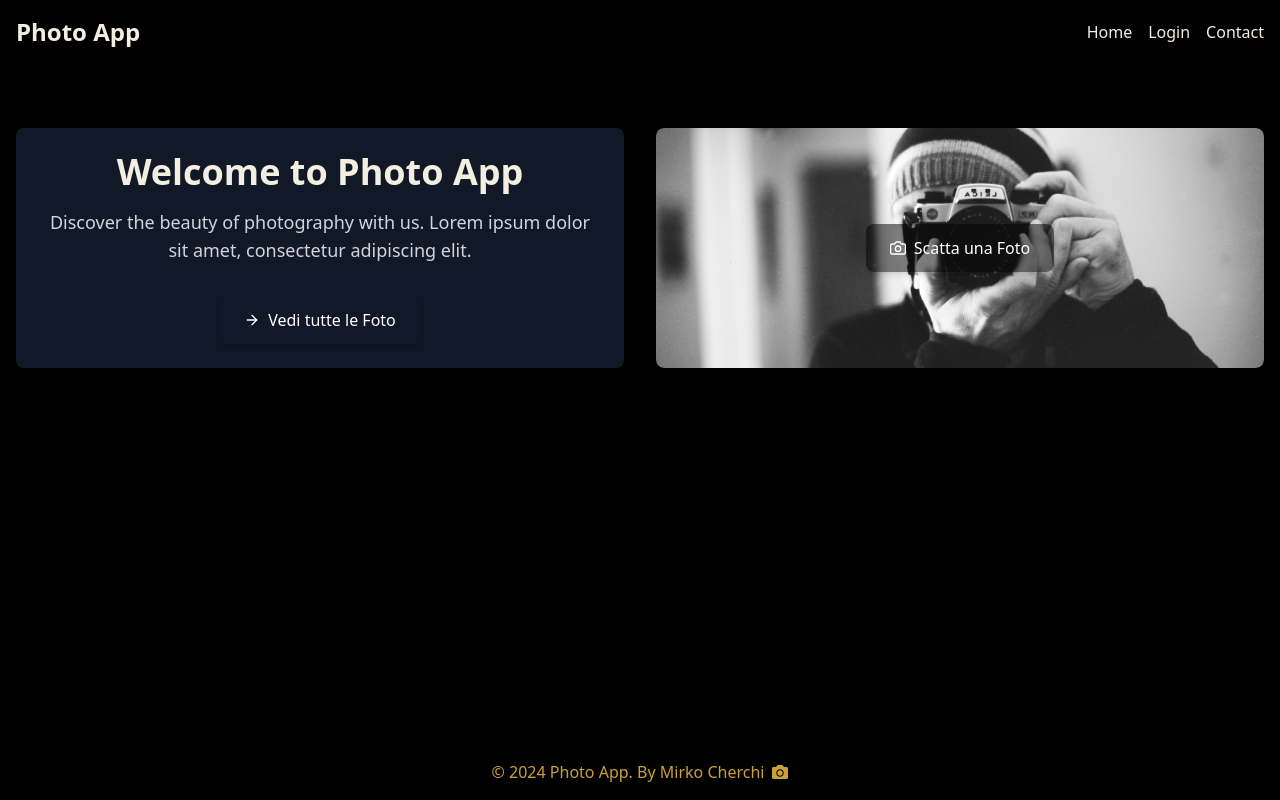
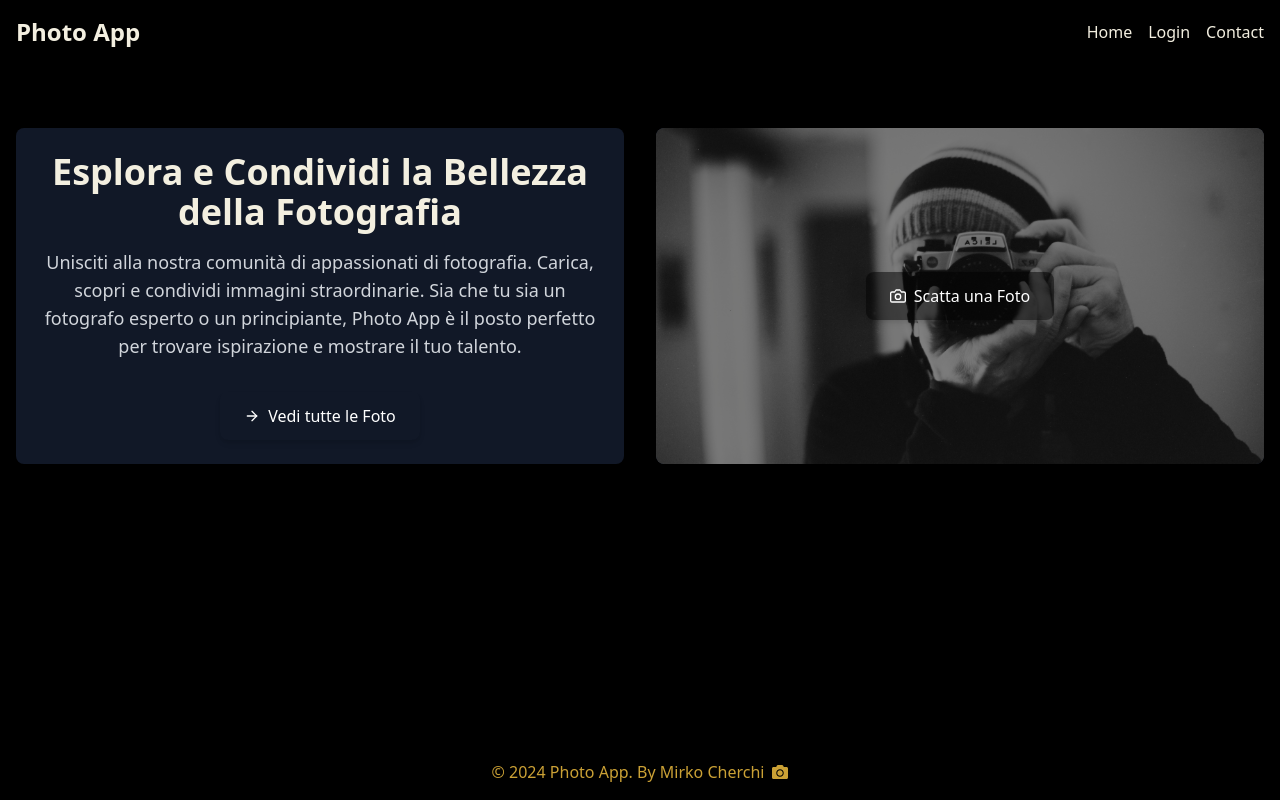
Before and after one commit to MirkoCherchi/react-il-mio-fotoalbum, a React (Vite) app in the folder Frontend/: page / in a window 1280 px wide. Built offline with nearby package versions, Linux system fonts and the light colour scheme; the HTML template or start-up script is replaced by a standard one.

Commit message:
feat: profilepage

```diff
--- a/Frontend/src/pages/HomePage.jsx
+++ b/Frontend/src/pages/HomePage.jsx
@@ -1,23 +1,23 @@
 import React, { useContext } from "react";
-import { Link, useNavigate } from "react-router-dom";
+import { Link } from "react-router-dom";
 import Header from "../components/Header";
 import Footer from "../components/Footer";
 import PhotoHomePage from "../assets/photo-HomePage.jpg";
 import { FiCamera, FiArrowRight } from "react-icons/fi";
+import { motion } from "framer-motion";
 import { AuthContext } from "../components/Auth/Context";
 
 const HomePage = () => {
   const { isAuthenticated } = useContext(AuthContext);
-  const navigate = useNavigate();
 
   const handleButtonClick = () => {
     // Logic to redirect based on authentication status
     if (isAuthenticated) {
-      // User is authenticated, navigate to upload photo page
-      navigate("/upload-photo");
+      // User is authenticated, redirect to upload photo page
+      window.location.href = "/upload-photo";
     } else {
-      // User is not authenticated, navigate to login page
-      navigate("/login");
+      // User is not authenticated, redirect to login page
+      window.location.href = "/login";
     }
   };
 
@@ -30,13 +30,32 @@ const HomePage = () => {
       <main className="flex-1 container mx-auto px-4 py-24 md:py-32 relative">
         <div className="grid grid-cols-1 md:grid-cols-2 gap-8">
           {/* Left Column */}
-          <section className="p-6 bg-gray-900 rounded-lg shadow-lg flex flex-col justify-center hover:shadow-xl transition duration-300">
+          <motion.section
+            initial={{ opacity: 0, y: 50 }}
+            animate={{ opacity: 1, y: 0 }}
+            transition={{ duration: 1 }}
+            className="p-6 bg-gray-900 rounded-lg shadow-lg flex flex-col justify-center hover:shadow-xl transition duration-300"
+          >
             <div className="text-center mb-8">
-              <h2 className="text-4xl font-bold mb-4">Welcome to Photo App</h2>
-              <p className="text-lg text-gray-300">
-                Discover the beauty of photography with us. Lorem ipsum dolor
-                sit amet, consectetur adipiscing elit.
-              </p>
+              <motion.h2
+                initial={{ opacity: 0 }}
+                animate={{ opacity: 1 }}
+                transition={{ duration: 0.8, delay: 0.2 }}
+                className="text-4xl font-bold mb-4"
+              >
+                Esplora e Condividi la Bellezza della Fotografia
+              </motion.h2>
+              <motion.p
+                initial={{ opacity: 0 }}
+                animate={{ opacity: 1 }}
+                transition={{ duration: 0.8, delay: 0.4 }}
+                className="text-lg text-gray-300"
+              >
+                Unisciti alla nostra comunità di appassionati di fotografia.
+                Carica, scopri e condividi immagini straordinarie. Sia che tu
+                sia un fotografo esperto o un principiante, Photo App è il posto
+                perfetto per trovare ispirazione e mostrare il tuo talento.
+              </motion.p>
             </div>
             <div className="flex justify-center">
               <Link
@@ -46,32 +65,42 @@ const HomePage = () => {
                 <FiArrowRight className="mr-2" /> Vedi tutte le Foto
               </Link>
             </div>
-          </section>
+          </motion.section>
 
           {/* Right Column */}
-          <section className="p-6 bg-gray-900 rounded-lg shadow-lg relative overflow-hidden">
+          <motion.section
+            initial={{ opacity: 0, x: 50 }}
+            animate={{ opacity: 1, x: 0 }}
+            transition={{ duration: 1 }}
+            className="p-6 bg-gray-900 rounded-lg shadow-lg relative overflow-hidden"
+          >
             <div className="absolute inset-0 overflow-hidden rounded-lg">
               <div
                 className="absolute inset-0 bg-black opacity-50"
                 style={{ mixBlendMode: "multiply" }}
               ></div>
-              <img
+              <motion.img
+                initial={{ scale: 1 }}
+                whileHover={{ scale: 1.1 }}
+                transition={{ duration: 0.5 }}
                 src={PhotoHomePage}
                 alt="Featured"
-                className="object-cover w-full h-full transition-transform duration-500 transform hover:scale-110"
+                className="object-cover w-full h-full"
               />
             </div>
             <div className="absolute inset-0 flex items-center justify-center">
               <div className="flex items-end justify-center">
-                <button
+                <motion.button
+                  whileHover={{ scale: 1.05 }}
+                  whileTap={{ scale: 0.95 }}
                   onClick={handleButtonClick}
                   className="bg-teal-500 text-white bg-black bg-opacity-50 py-3 px-6 rounded-lg shadow-md hover:bg-teal-600 transition duration-300 flex items-center transform hover:scale-105"
                 >
                   <FiCamera className="mr-2" /> Scatta una Foto
-                </button>
+                </motion.button>
               </div>
             </div>
-          </section>
+          </motion.section>
         </div>
       </main>
 
--- a/Frontend/src/services/api.js
+++ b/Frontend/src/services/api.js
@@ -1,9 +1,9 @@
 import axios from "axios";
 
-const BASE_URL = "http://localhost:3000"; // Assicurati che questo URL sia corretto
+const BASE_URL = "http://localhost:3000";
 
 const Api = {
-  // Funzione per ottenere tutte le foto dell'utente loggato
+  // Funzione per ottenere tutte le foto
   getPhotos: async () => {
     try {
       const response = await axios.get(`${BASE_URL}/photos`);
@@ -14,7 +14,7 @@ const Api = {
     }
   },
 
-  // Funzione per ottenere una foto specifica per ID
+  // Funzione per ottenere una foto per ID
   getPhotoById: async (id) => {
     try {
       const response = await axios.get(`${BASE_URL}/photos/${id}`);
@@ -30,6 +30,21 @@ const Api = {
     } catch (error) {
       console.error(
         `Errore durante il recupero della foto ${id}:`,
+        error.message
+      );
+      throw error;
+    }
+  },
+
+  // Funzione per ottenere le foto dell'utente loggato
+  getPhotosByUser: async (userId) => {
+    try {
+      const response = await axios.get(`${BASE_URL}/photos`);
+      const photos = response.data.filter((photo) => photo.userId === userId);
+      return photos;
+    } catch (error) {
+      console.error(
+        `Errore durante il recupero delle foto per l'utente ${userId}:`,
         error.message
       );
       throw error;
@@ -92,12 +107,13 @@ const Api = {
       throw error;
     }
   },
+
+  // Funzione per ottenere le foto per una categoria specifica
   getPhotosByCategory: async (categoryId) => {
     try {
       const response = await axios.get(
         `${BASE_URL}/categories/${categoryId}/photos`
       );
-      console.log("Risposta dalla API:", response.data); // Controlla cosa restituisce la API
       return response.data;
     } catch (error) {
       console.error(
@@ -108,8 +124,18 @@ const Api = {
     }
   },
 
-  addCategory: (categoryData) => {
-    return axios.post(`${BASE_URL}/categories`, categoryData);
+  // Funzione per aggiungere una nuova categoria
+  addCategory: async (categoryData) => {
+    try {
+      const response = await axios.post(`${BASE_URL}/categories`, categoryData);
+      return response.data;
+    } catch (error) {
+      console.error(
+        "Errore durante l'aggiunta della categoria:",
+        error.message
+      );
+      throw error;
+    }
   },
 
   // Funzione per ottenere il profilo utente
```
Also changed, not shown: Frontend/src/pages/ProfilePage.jsx (+66 -36 lines), 1 other file (tests, documents, lock files or other folders).
